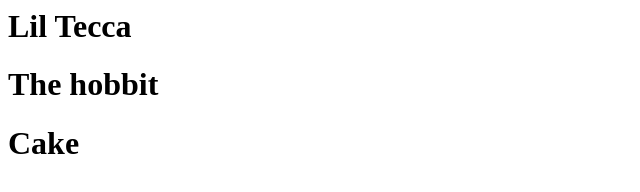
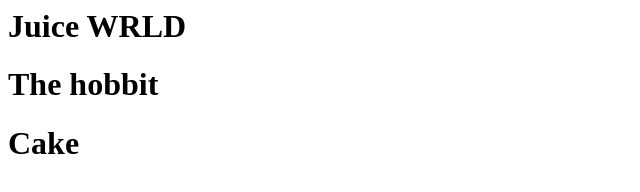
Before and after one commit to Chickenjokeysigma/Jacksonw.github.io, a plain HTML site: page Index.html in a window 1280 px wide. Shown: the whole page, without its empty margins (0-640 px from the left). Drawn offline with Linux system fonts and the light colour scheme.

Commit message:
Update Index.html

```diff
--- a/Index.html
+++ b/Index.html
@@ -7,7 +7,7 @@
   </header>
 <main>
   <body>
-    <h1>Lil Tecca</h1>
+    <h1>Juice WRLD</h1>
     <h1>The hobbit</h1>
     <h1>Cake</h1>
   </body>
```
